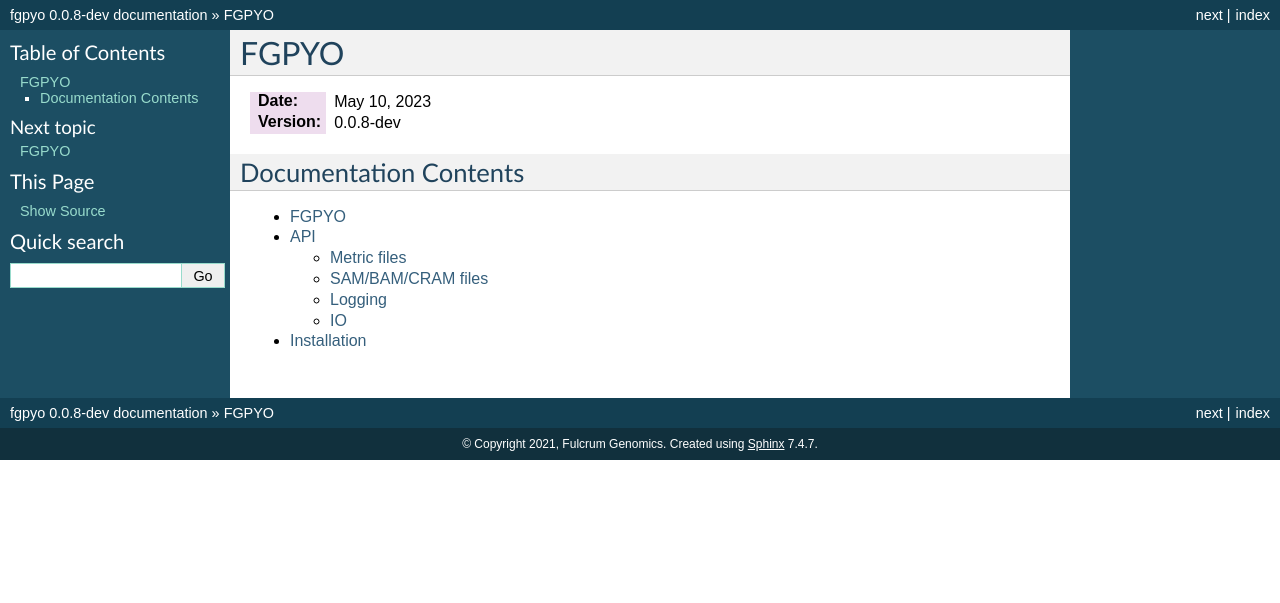
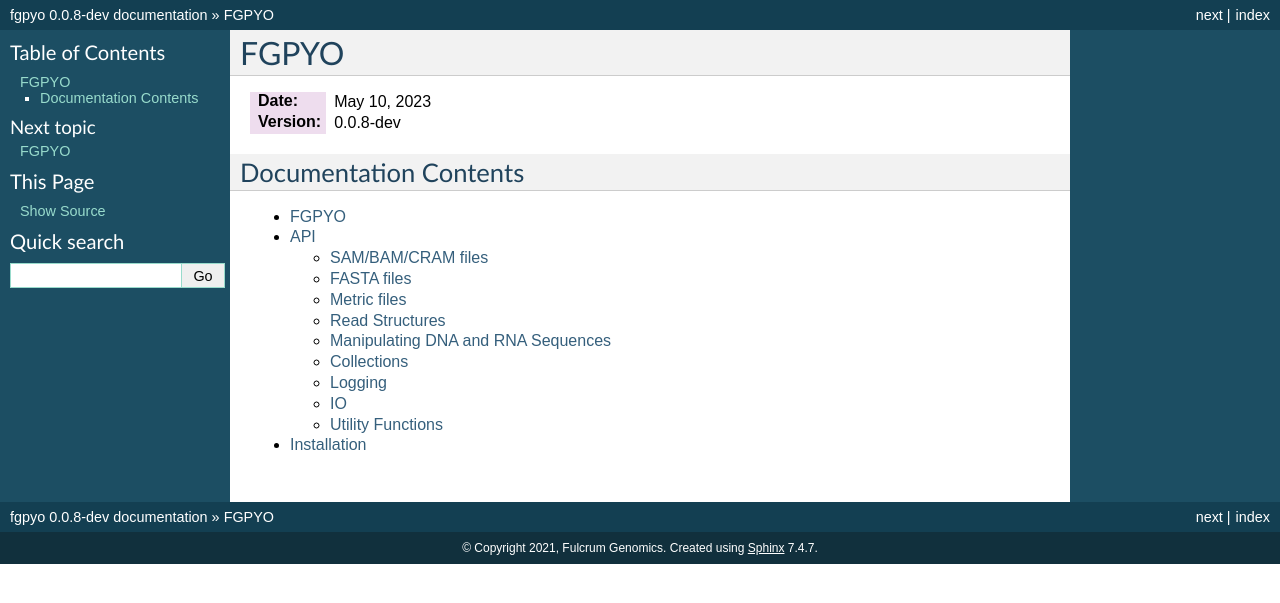
Before and after one commit to fulcrumgenomics/fgpyo, a Sphinx documentation site: the page built from docs/index.rst, in a window 1280 px wide. Shown: the top 603 px of the page. Built offline with Sphinx 7.4.7, drawn with Linux system fonts in a browser that asks for light colours.

Commit message:
Update the docs for new modules (#39)
* Update the docs for new modules

```diff
--- a/docs/api.rst
+++ b/docs/api.rst
@@ -5,6 +5,18 @@
 ===
 API
 ===
+
+SAM/BAM/CRAM files
+==================
+
+.. automodule:: fgpyo.sam
+   :members:
+
+FASTA files
+===========
+
+.. automodule:: fgpyo.fasta
+   :members:
 
 Metric files
 ============
@@ -20,11 +32,28 @@
 
        The attrs website for bringing back the joy to writing classes.
 
+Read Structures
+===============
 
-SAM/BAM/CRAM files
-==================
+.. automodule:: fgpyo.read_structure
+   :members:
 
-.. automodule:: fgpyo.sam
+.. seealso::
+
+   https://github.com/fulcrumgenomics/fgbio/wiki/Read-Structures
+
+       The fgbio wiki for an explanation of Read Structures.
+
+Manipulating DNA and RNA Sequences
+==================================
+
+.. automodule:: fgpyo.sequence
+   :members:
+
+Collections
+===========
+
+.. automodule:: fgpyo.c
    :members:
 
 Logging
@@ -38,3 +67,15 @@
 
 .. automodule:: fgpyo.io
    :members:
+
+Utility Functions
+=================
+
+.. automodule:: fgpyo.util.inspect
+   :members:
+
+.. automodule:: fgpyo.util.string
+   :members:
+
+.. automodule:: fgpyo.util.types
+   :members:
```
Also changed, not shown: .readthedocs.yml.
